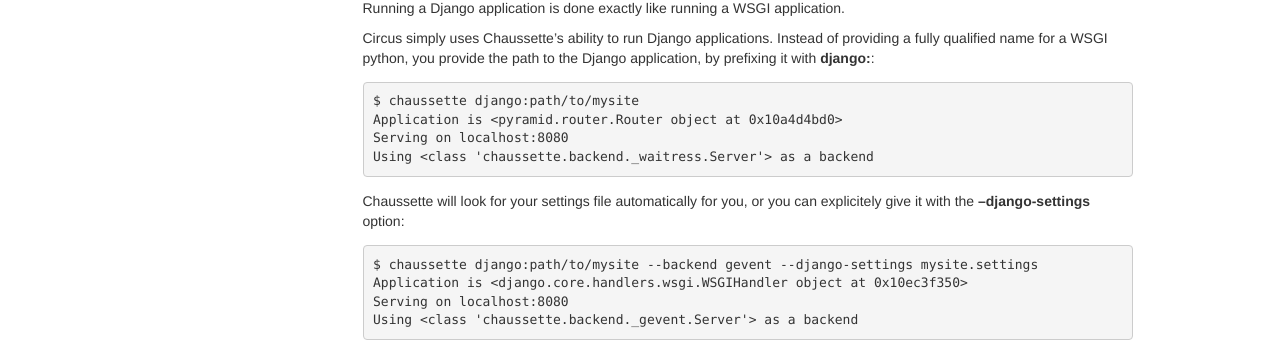
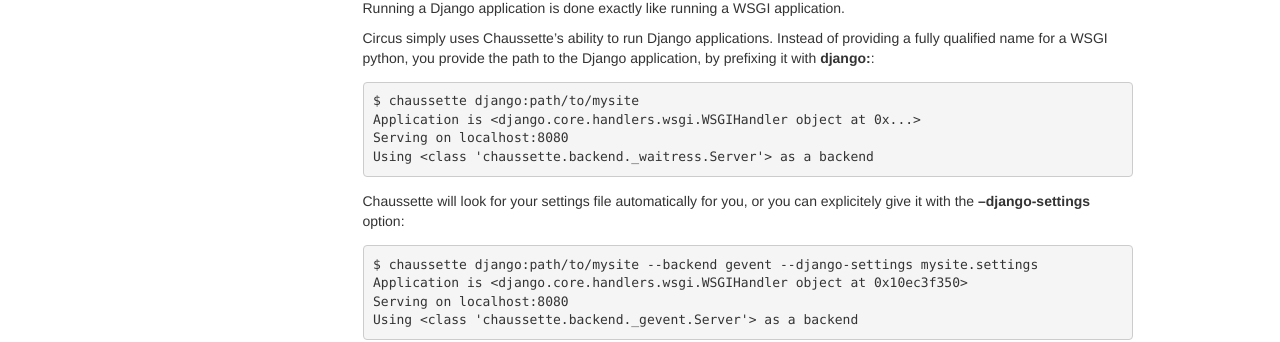
Before and after one commit to circus-tent/circus, a Sphinx documentation site: the page built from docs/source/usecases.rst, in a window 1280 px wide and 900 px high, scrolled down 1036 px. Shown: the part 455-797 px from the top of the window. Built offline with Sphinx 7.4.7, drawn with Linux system fonts in a browser that asks for light colours; pages that are not in the unit, such as notebooks, are missing from menus; some of the changed lines change nothing that is shown.

Commit message:
Copy-paste fail in the docs.

```diff
--- a/docs/source/usecases.rst
+++ b/docs/source/usecases.rst
@@ -94,7 +94,7 @@
 the Django application, by prefixing it with **django:**::
 
     $ chaussette django:path/to/mysite
-    Application is <pyramid.router.Router object at 0x10a4d4bd0>
+    Application is <django.core.handlers.wsgi.WSGIHandler object at 0x...>
     Serving on localhost:8080
     Using <class 'chaussette.backend._waitress.Server'> as a backend
 
```
